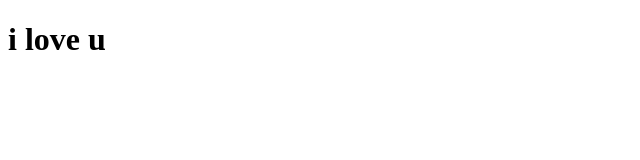
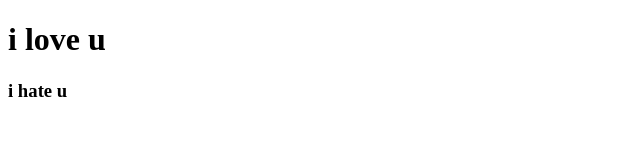
Before and after one commit to freelancerlabin121/myfirstweb, a plain HTML site: page index.html in a window 1280 px wide. Shown: the full height of the page, 0-640 px from the left. Drawn offline with Linux system fonts and the light colour scheme.

Commit message:
learn github

```diff
--- a/index.html
+++ b/index.html
@@ -7,5 +7,6 @@
 </head>
 <body>
     <h1>i love u</h1>
+    <h3>i hate u</h3>
 </body>
 </html>
```
